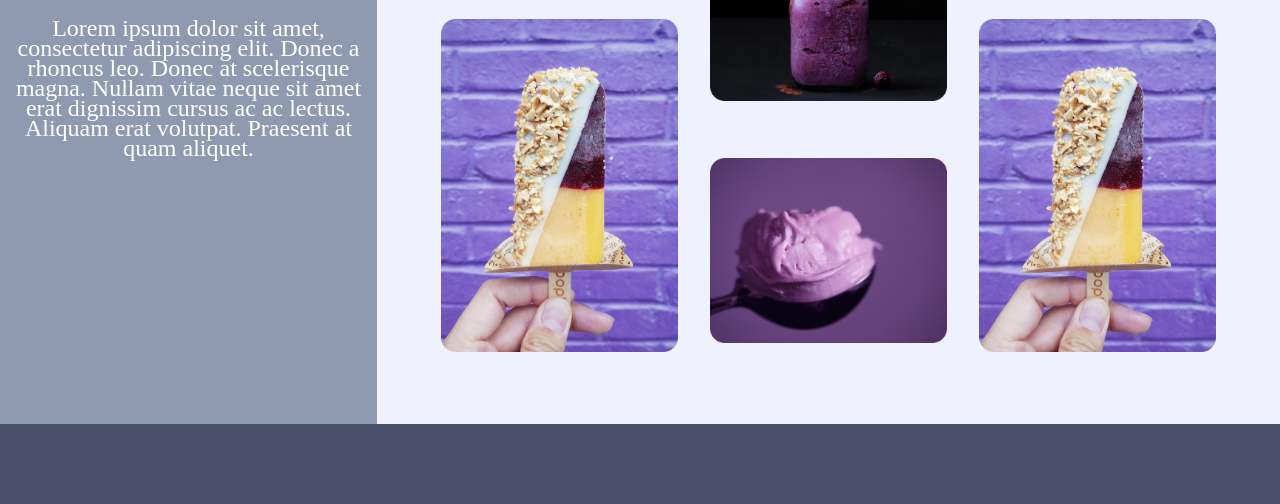
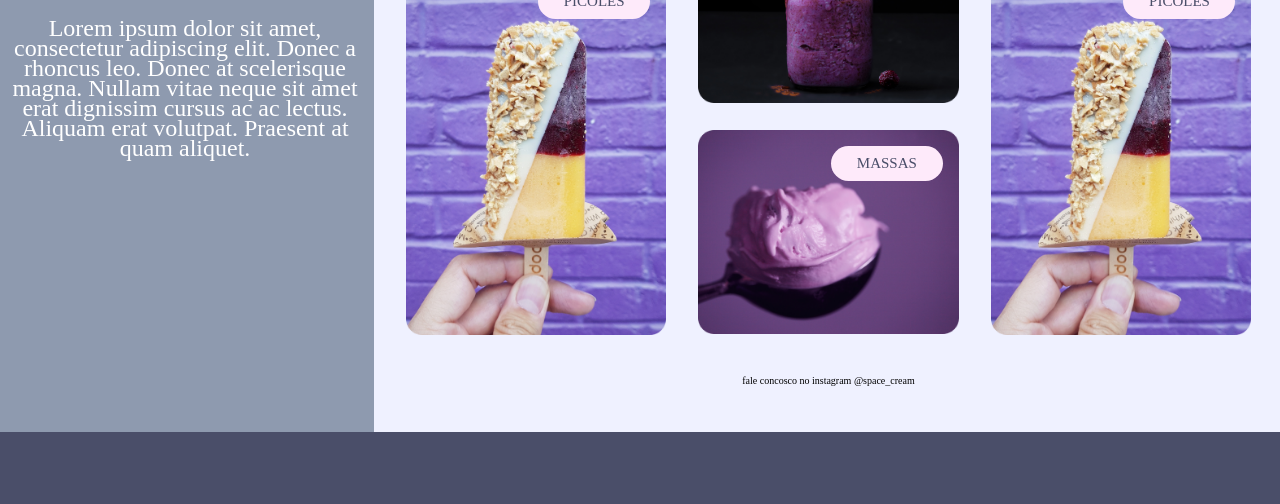
Before and after one commit to tthiagoelifas/desafio3-intermediario-Stage03-explorer, a plain HTML site: page index.html in a window 1280 px wide. Shown: the part 296-800 px from the top of the page. Drawn offline with Linux system fonts and the light colour scheme; a web font is replaced by a local one.

Commit message:
Resposive Fix

```diff
--- a/index.html
+++ b/index.html
@@ -110,6 +110,10 @@
       </div>
     </main>
 
+    <footer>
+      <p>fale concosco no instagram @space_cream</p>
+    </footer>
+
 
   </div>
 
--- a/style.css
+++ b/style.css
@@ -31,6 +31,8 @@ body {
 .page {
   max-width: 38.4rem;
   margin: 0 auto;
+  display: grid;
+  justify-content: center;
 }
 
 img {
@@ -156,6 +158,9 @@ main > p {
 }
 
 .ice {
+}
+
+footer{
   display: none;
 }
 
@@ -194,34 +199,85 @@ main > p {
 
 }
 
-
-
-@media (min-width: 700px){
+@media (min-width: 900px){
 
   .page{
-    max-width: 128rem;
-    display: flex;
+
+    grid-template-areas:
+    "header main"
+    "header footer"
+    ;
   }
 
-  header {
-
-    max-width: 37.7rem;
+  header{
+    grid-area: header;
+    min-width: 37.7rem;
   }
 
   header p {
     display: block;
-
   }
 
-  main {
-    max-height: 72rem;
-    position: relative;
+  main{
+    grid-area: main;
+    grid-template-columns: 1fr 1fr;
+    grid-template-rows: 34% 10rem 36%;
 
-    /* padding: 6.4rem; */
+    grid-template-areas:
+    "A B"
+    "D B"
+    "D E"
+    ;
+
+    min-width: 53.6rem;
+    gap: 3.2rem;
+  }
+
+  main div:nth-child(2){
+    grid-area: A;
+  }
+
+  main div:nth-child(3){
+    grid-area: B;
+  }
+
+  main div:nth-child(5){
+    grid-area: D;
+  }
+
+  main div:nth-child(6){
+    grid-area: E;
+  }
+
+  main p {
+    display: none;
+  }
+  .cards img{
+    margin: 0;
+  }
+
+  footer{
+    grid-area: footer;
+    display: flex;
+    background: var(--bg-secondary);
+    justify-content: center;
+    padding-bottom: 4.6rem;
+  }
 
 
+}
+
+@media (max-width:1279px){
+  .ice{
+    display: none;
+  }
+}
+
+@media (min-width:1280px){
+  main {
+
     grid-template-columns: 1fr 1fr 1fr;
-    grid-template-rows: 1fr 9.8rem;
+    grid-template-rows: 33% 13rem 33%;
 
     grid-template-areas:
     'A B C'
@@ -229,6 +285,8 @@ main > p {
     'D E F';
 
     gap: 3.2rem;
+
+    min-width: 91rem;
   }
 
 
@@ -238,45 +296,28 @@ main > p {
   }
   main div:nth-child(3){
     grid-area: B;
+
   }
   main div:nth-child(4){
     grid-area: C;
+
   }
   main div:nth-child(5){
     grid-area: D;
+
   }
   main div:nth-child(6){
     grid-area: E;
+
   }
   main div:nth-child(7){
     grid-area: F;
+
   }
 
-  .cards{
-    object-fit: cover;
-
-    width: 100%;
-    height: auto;
-  }
-
-  .cards h2 {
-    display: none;
-  }
-
-  main > p{
-    display: none;
-  }
-
-  .ice{
+  .ice {
     display: block;
   }
 
+
 }
-
-@media (min-width: 950px){
-
-  main{
-    padding: 6.4rem;
-
-  }
-}
```
